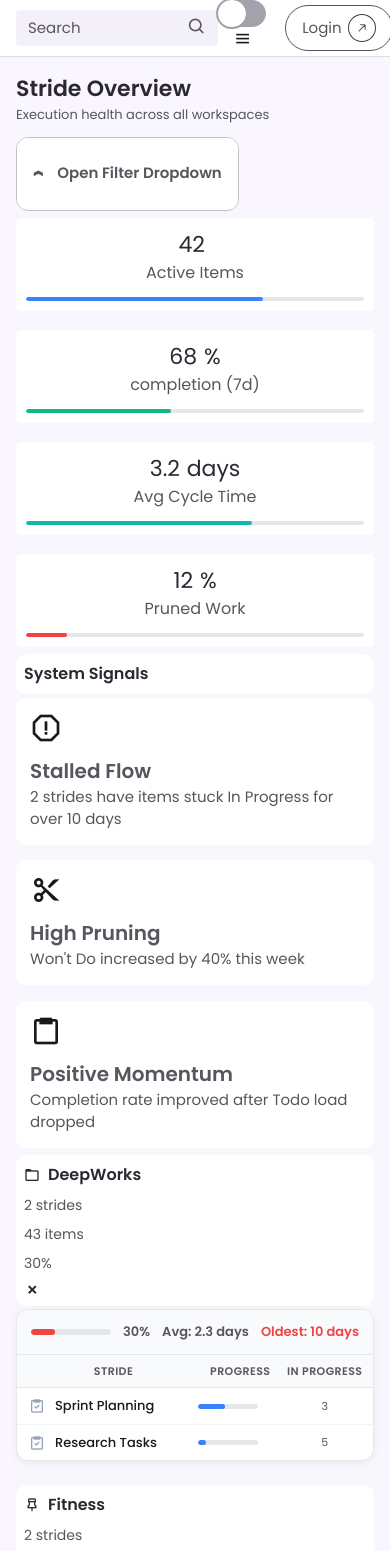
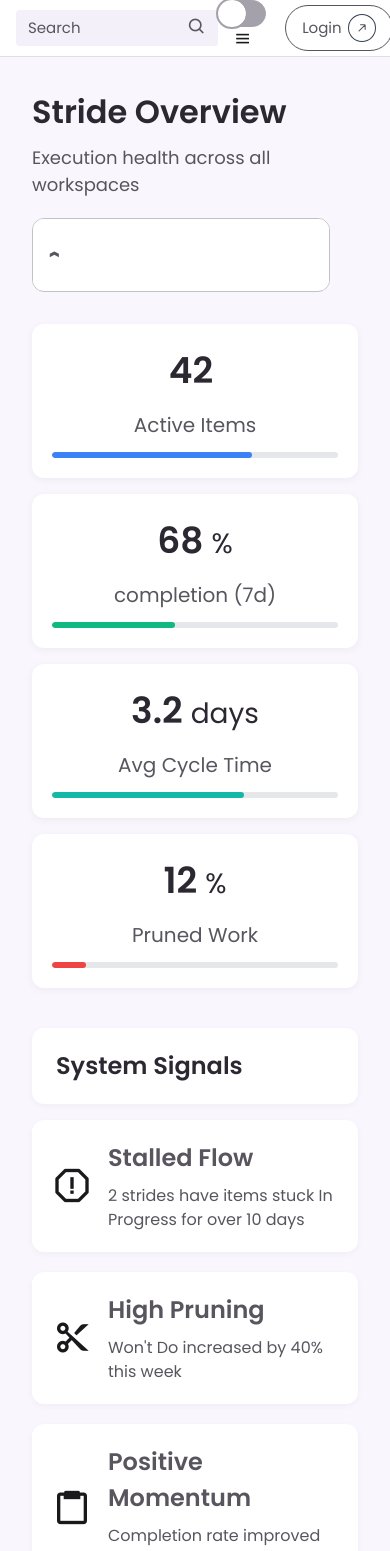
Before and after one commit to ISHariharan/Evolyn, a React (Create React App) app: page /stride/dashboard in a window 390 px wide. Shown: the top 1551 px of the page. Built offline with nearby package versions, Linux system fonts and the light colour scheme.

Commit message:
Change : Stride Dashboard styling corrections and few minor upgrades

```diff
--- a/src/Pages/StrideDashBoard/StrideDashBoard.scss
+++ b/src/Pages/StrideDashBoard/StrideDashBoard.scss
@@ -1,29 +1,44 @@
-/* Wrapper scope */
+/* StrideDashBoard.scss - Complete file */
 
+/* ──────────────────────────────────────────────────────────────
+   Global / Wrapper
+─────────────────────────────────────────────────────────────── */
+.stride-dashboard {
+  padding: 1rem;
+  font-family: var(--body-font);
+}
 
-/* Header layout */
+/* ──────────────────────────────────────────────────────────────
+   Header
+─────────────────────────────────────────────────────────────── */
 .stride-dashboard-header-container {
   display: flex;
   justify-content: space-between;
+  align-items: flex-start;
   width: 100%;
+  margin-bottom: 2rem;
+  flex-wrap: wrap;
+  gap: 1.5rem;
 }
 
-.stride-dashboard-header-left{
+.stride-dashboard-header-left {
   text-align: left;
+  flex: 1;
 }
 
 .stride-dashboard-header-left-upper-section {
-  font-size: 32px;
+  font-size: 2rem;
   font-weight: bold;
   color: var(--first-color);
+  margin-bottom: 0.5rem;
 }
 
 .stride-dashboard-header-left-lower-section {
-  font-size: 18px;
+  font-size: 1.125rem;
+  color: var(--text-color);
 }
 
-/* ---------------- FILTER DROPDOWN ---------------- */
-
+/* Filter Dropdown */
 .stride-dashboard-filter-dropdown {
   border: 1px solid #c1c2c5;
   border-radius: 12px;
@@ -34,7 +49,6 @@
   overflow: hidden;
 }
 
-/* accessibility */
 .stride-dashboard-sr-only {
   position: absolute;
   width: 1px;
@@ -43,7 +57,6 @@
   clip: rect(0 0 0 0);
 }
 
-/* Trigger */
 .stride-dashboard-filter-trigger {
   cursor: pointer;
   padding: 1rem;
@@ -63,24 +76,10 @@
   transition: transform 300ms ease;
 }
 
-.stride-dashboard-filter-trigger::after {
-  content: "Open Filter Dropdown";
-}
-
-/* Open state */
-.stride-dashboard-filter-dropdown
-  input:checked
-  + .stride-dashboard-filter-trigger::before {
+.stride-dashboard-filter-dropdown input:checked + .stride-dashboard-filter-trigger::before {
   transform: rotate(90deg);
 }
 
-.stride-dashboard-filter-dropdown
-  input:checked
-  + .stride-dashboard-filter-trigger::after {
-  content: "Close Filter Dropdown";
-}
-
-/* List */
 .stride-dashboard-filter-list {
   opacity: 0;
   max-height: 0;
@@ -97,7 +96,6 @@
   padding-top: 12px;
 }
 
-/* Items */
 .stride-dashboard-filter-listitem {
   list-style: none;
   margin-bottom: 8px;
@@ -111,151 +109,165 @@
   font-size: 15px;
 }
 
-/* Scrollbar */
-.stride-dashboard-webkit-scrollbar::-webkit-scrollbar {
-  width: 8px;
-}
-.stride-dashboard-webkit-scrollbar::-webkit-scrollbar-thumb {
-  background: #c1c2c5;
-  border-radius: 9999px;
+/* ──────────────────────────────────────────────────────────────
+   Overview Cards
+─────────────────────────────────────────────────────────────── */
+.stride-dashboard-overview-container {
+  display: flex;
+  flex-wrap: wrap;
+  gap: 1.5rem;
+  justify-content: center;
+  margin-bottom: 2.5rem;
 }
 
-.stride-dashboard-overview-container{
-    display : flex;
-    justify-content: center;
-    gap: 2%;
+.stride-dashboard-overview {
+  flex: 1;
+  min-width: 260px;
+  max-width: 320px;
+  background-color: var(--container-color);
+  border-radius: 12px;
+  padding: 1.25rem;
+  box-shadow: 0 2px 8px rgba(0, 0, 0, 0.05);
 }
 
-.stride-dashboard-overview{
-    margin-top: 2%;
-    width: 300px;
-    background-color: var(--container-color);
-    border-radius : 5px;
-    padding: 15px;
+.stride-dashboard-overview-upper-container {
+  display: flex;
+  align-items: baseline;
+  justify-content: center;
+  gap: 0.5rem;
+  margin-bottom: 0.75rem;
 }
 
-
-.stride-dashboard-overview-upper-container{
-    display: flex;
-    justify-content: center;
-    gap: 2%;
-
-}
-
-.stride-dashboard-overview-primary-content{
-    font-size: 32px;
+.stride-dashboard-overview-primary-content {
+  font-size: 2.25rem;
+  font-weight: 700;
   color: var(--first-color);
 }
 
-.stride-dashboard-overview-secondary-content{
-    font-size: 32px;
+.stride-dashboard-overview-secondary-content {
+  font-size: 1.75rem;
   color: var(--first-color);
 }
 
-.stride-dashboard-overview-lower-primary-content{
-    font-size : 24px;
+.stride-dashboard-overview-lower-primary-content {
+  font-size: 1.25rem;
   color: var(--text-color);
+  margin-bottom: 0.75rem;
 }
 
 .underline-progress {
-    margin: 0 auto;
-    width: 80%;
-    height: 4px;
+  width: 100%;
+  height: 6px;
   background-color: #e5e7eb;
-    border-radius: 999px;
+  border-radius: 3px;
   overflow: hidden;
-    margin-top: 12px;
 }
 
 .underline-progress__fill {
   height: 100%;
-    border-radius: 999px;
-    transition: width 0.4s ease;
+  border-radius: 3px;
+  transition: width 0.5s ease;
 }
 
-.stridedashboard-table-header{
-  margin-top: 2%;
+/* ──────────────────────────────────────────────────────────────
+   Table Header (Workspace & System Signals)
+─────────────────────────────────────────────────────────────── */
+.stridedashboard-table-header {
+  margin: 2rem 0 1rem;
 }
 
 .stridebashboard-workspace-header-container,
-.stridedashboard-system-signals-header{
-  background-color : var(--container-color);
-  border-radius: 10px;
+.stridedashboard-system-signals-header {
+  background-color: var(--container-color);
+  border-radius: 12px;
   display: flex;
-  gap: 2%;
-  justify-content: left;
+  flex-wrap: wrap;
   align-items: center;
-  font-size: 24px;
-  font-weight: bolder;
-  color : var(--first-color);
-  padding: 1%;
+  gap: 1rem;
+  padding: 1.25rem 1.5rem;
+  font-size: 1.5rem;
+  font-weight: 700;
+  color: var(--first-color);
+  box-shadow: 0 2px 6px rgba(0, 0, 0, 0.04);
 }
 
-.stridedashboard-system-signals-container{
-  display : flex;
-  justify-content: space-between;
+.stridedashboard-workspace-header {
+  display: flex;
+  align-items: center;
+  gap: 0.75rem;
 }
 
-.stridedashboard-system-signals-board{
-  background-color: var(--container-color);
-  padding: 2%;
-  margin-top: 1%;
-  display: flex;
-  gap: 5%;
-  width: 33%;
-  align-items: center;
-  border-radius: 10px;
+.stridedashboard-workspace-stride-count,
+.stridedashboard-workspace-stride-items,
+.stridedashboard-workspace-percentage {
+  font-weight: 500;
+  font-size: 1.125rem;
+  color: var(--text-color);
 }
 
-.system-signals-icon{
-  font-size: 42px;
+.stridedashboard-workspace-status-icon {
+  font-size: 1.5rem;
+  margin-left: auto;
+}
+
+/* ──────────────────────────────────────────────────────────────
+   System Signals
+─────────────────────────────────────────────────────────────── */
+.stridedashboard-system-signals-container {
+  display: grid;
+  grid-template-columns: repeat(auto-fit, minmax(280px, 1fr));
+  gap: 1.25rem;
+  margin-top: 1rem;
+}
+
+.stridedashboard-system-signals-board {
+  background-color: var(--container-color);
+  padding: 1.25rem;
+  border-radius: 12px;
+  display: flex;
+  gap: 1rem;
+  align-items: center;
+  box-shadow: 0 2px 6px rgba(0, 0, 0, 0.04);
+}
+
+.system-signals-icon {
+  font-size: 2.5rem;
   color: var(--title-color);
+  flex-shrink: 0;
 }
 
 .stridedashboard-system-signals-content{
-  display: block;
   text-align: left;
 }
 
-.stridedashboard-system-signals-content-header{
-  font-size: 32px;
-  font-weight: bolder;
+.stridedashboard-system-signals-content-header {
+  font-size: 1.5rem;
+  font-weight: 700;
+  margin-bottom: 0.5rem;
 }
 
-.stridedashboard-workspace-header{
-  display: flex;
-  align-items: center;
-  gap: 8%;
-}
-
-.stridedashboard-workspace-stride-items,
-.stridedashboard-workspace-percentage,
-.stridedashboard-workspace-stride-count{
-  font-weight: normal;
-  font-size: 18px;
+.stridedashboard-system-signals-content-description {
+  font-size: 1rem;
   color: var(--text-color);
 }
 
-.stridedashboard-workspace-status-icon{
-  font-weight: bold;
-}
-
-/*Template Group & Sub-Header*/
+/* ──────────────────────────────────────────────────────────────
+   Template Group & Sub-Header
+─────────────────────────────────────────────────────────────── */
 .template-group {
-  margin-top: 1%;
-  margin-bottom: 1%;
+  margin: 1.5rem 0 2.5rem;
   border: 1px solid #e5e7eb;
   border-radius: 12px;
   overflow: hidden;
   background: var(--container-color);
-  box-shadow: 0 2px 8px rgba(0, 0, 0, 0.06);
+  box-shadow: 0 4px 12px rgba(0, 0, 0, 0.06);
 }
 
 .stridedashboard-template-header {
   display: flex;
   justify-content: right;
   align-items: center;
-  padding: 16px 20px;
+  padding: 1rem 1.5rem;
   background: #f8fafc;
   border-bottom: 1px solid #e5e7eb;
   font-weight: 600;
@@ -263,15 +275,15 @@
 }
 
 .template-name {
-  font-size: 17px;
+  font-size: 1.125rem;
   color: var(--title-color);
 }
 
 .template-metrics {
   display: flex;
   align-items: center;
-  gap: 20px;
-  font-size: 14px;
+  gap: 1.25rem;
+  font-size: 0.95rem;
   color: var(--text-color);
 }
 
@@ -300,32 +312,44 @@
 }
 
 /* ──────────────────────────────────────────────────────────────
-   Stride Table
+   Stride Table - Main Fix Area
 ─────────────────────────────────────────────────────────────── */
 .stride-table {
   width: 100%;
+  overflow-x: auto;
+  -webkit-overflow-scrolling: touch;
+}
+
+.stride-table-header,
+.stride-row {
+  display: grid;
+  grid-template-columns:
+    minmax(180px, 2.5fr)    /* Stride name */
+    minmax(80px, 1fr)       /* Progress */
+    repeat(auto-fit, minmax(70px, 1fr))  /* Dynamic status columns */
+    minmax(90px, 1.2fr)     /* Avg Cycle */
+    minmax(90px, 1.2fr);    /* Oldest Item */
+  gap: 12px;
+  align-items: center;
+  padding: 14px 20px;
+  font-size: 14px;
 }
 
 .stride-table-header {
-  display: grid;
-  grid-template-columns: 2.2fr 1fr 1fr 1fr 1fr 1.1fr 1.1fr;
+  position: sticky;
+  top: 0;
   background: #f8fafc;
-  padding: 12px 20px;
-  font-size: 13.5px;
+  z-index: 10;
   font-weight: 600;
   color: var(--text-color);
   border-bottom: 1px solid #e5e7eb;
   text-transform: uppercase;
   letter-spacing: 0.4px;
+  font-size: 13px;
 }
 
 .stride-row {
-  display: grid;
-  grid-template-columns: 2.2fr 1fr 1fr 1fr 1fr 1.1fr 1.1fr;
-  padding: 14px 20px;
-  font-size: 14px;
   border-bottom: 1px solid #f1f5f9;
-  align-items: center;
   transition: background 0.15s ease;
 
   &:hover {
@@ -343,6 +367,9 @@
   gap: 10px;
   font-weight: 500;
   color: var(--title-color);
+  white-space: nowrap;
+  overflow: hidden;
+  text-overflow: ellipsis;
 
   i {
     font-size: 18px;
@@ -376,31 +403,67 @@
 }
 
 /* ──────────────────────────────────────────────────────────────
-   Responsive adjustments
+   Responsive Adjustments
 ─────────────────────────────────────────────────────────────── */
 @media (max-width: 1024px) {
-  .stridedashboard-template-header {
+  .stride-dashboard-header-container {
     flex-direction: column;
-    align-items: flex-start;
-    gap: 12px;
-    padding: 14px 16px;
+    gap: 1.25rem;
   }
 
-  .template-metrics {
-    width: 100%;
-    justify-content: space-between;
-    gap: 12px;
+  .stride-dashboard-overview-container {
+    gap: 1rem;
   }
 
-  .template-progress-container {
-    width: 100px;
+  .stride-dashboard-overview {
+    flex: 1 1 45%;
+    max-width: none;
+  }
+
+  .stridedashboard-system-signals-container {
+    grid-template-columns: 1fr;
   }
 
   .stride-table-header,
   .stride-row {
-    grid-template-columns: 1.8fr 0.9fr 0.9fr 0.9fr 0.9fr 1fr 1fr;
+    grid-template-columns:
+      minmax(160px, 2fr)
+      minmax(70px, 0.9fr)
+      repeat(auto-fit, minmax(60px, 1fr))
+      minmax(80px, 1fr)
+      minmax(80px, 1fr);
+    gap: 8px;
+    padding: 12px 16px;
     font-size: 13px;
-    padding: 12px 16px;
+  }
+
+  .mini-progress {
+    width: 80px;
+  }
+}
+
+@media (max-width: 768px) {
+  .stride-dashboard-overview {
+    flex: 1 1 100%;
+  }
+
+  .stridebashboard-workspace-header-container {
+    flex-direction: column;
+    align-items: flex-start;
+    gap: 0.75rem;
+  }
+
+  .stride-table-header,
+  .stride-row {
+    grid-template-columns:
+      minmax(140px, 1.8fr)
+      minmax(60px, 0.8fr)
+      repeat(auto-fit, minmax(55px, 1fr))
+      minmax(70px, 0.9fr)
+      minmax(70px, 0.9fr);
+    gap: 6px;
+    font-size: 12px;
+    padding: 10px 12px;
   }
 
   .mini-progress {
@@ -408,324 +471,24 @@
   }
 }
 
-@media (max-width: 768px) {
+@media (max-width: 480px) {
   .stride-table-header,
   .stride-row {
-    grid-template-columns: 2fr 1fr 1fr 1fr 1fr 1fr 1fr;
-    font-size: 12.5px;
-  }
-
-  .stride-name {
-    font-size: 13px;
-  }
-
-  .template-stat {
-    font-size: 13px;
-    min-width: auto;
-  }
-}
-
-@media screen and (max-width: 1024px){
-    .stride-dashboard-overview-container{
-        display : flex;
-        justify-content: center;
-        gap: 1%;
-        flex-wrap: wrap;
-    }
-}
-
-/* ──────────────────────────────────────────────────────────────
-   Global Responsive Adjustments
-─────────────────────────────────────────────────────────────── */
-
-/* Large screens (default) */
-
-/* Medium screens (tablets, <1024px) */
-@media (max-width: 1024px) {
-  .stride-dashboard-header-container {
-    flex-direction: column;
-    gap: 16px;
-    align-items: flex-start;
-  }
-
-  .stride-dashboard-header-left-upper-section {
-    font-size: 28px;
-  }
-
-  .stride-dashboard-header-left-lower-section {
-    font-size: 16px;
-  }
-
-  .stride-dashboard-filter-dropdown {
-    max-width: 100%;
-    min-width: 100%;
-  }
-
-  .stride-dashboard-overview-container {
-    flex-wrap: wrap;
-    gap: 12px;
-    justify-content: flex-start;
-  }
-
-  .stride-dashboard-overview {
-    width: calc(50% - 12px);
-    padding: 12px;
-  }
-
-  .stride-dashboard-overview-primary-content,
-  .stride-dashboard-overview-secondary-content {
-    font-size: 28px;
-  }
-
-  .stride-dashboard-overview-lower-primary-content {
-    font-size: 20px;
-  }
-
-  .underline-progress {
-    width: 100%;
-  }
-
-  .stridebashboard-workspace-header-container,
-  .stridedashboard-system-signals-header {
-    font-size: 20px;
-    padding: 12px;
-    gap: 12px;
-  }
-
-  .stridedashboard-system-signals-container {
-    flex-direction: column;
-    gap: 12px;
-  }
-
-  .stridedashboard-system-signals-board {
-    width: 100%;
-    padding: 16px;
-  }
-
-  .system-signals-icon {
-    font-size: 36px;
-  }
-
-  .stridedashboard-system-signals-content-header {
-    font-size: 28px;
-  }
-
-  .stridedashboard-workspace-stride-count,
-  .stridedashboard-workspace-stride-items,
-  .stridedashboard-workspace-percentage {
-    font-size: 16px;
-  }
-
-  .template-group {
-    margin-bottom: 24px;
-  }
-
-  .stridedashboard-template-header {
-    padding: 14px 16px;
-    font-size: 16px;
-  }
-
-  .template-name {
-    font-size: 16px;
-  }
-
-  .template-metrics {
-    gap: 16px;
-    font-size: 13px;
-  }
-
-  .template-progress-container {
-    width: 120px;
-  }
-
-  .stride-table-header {
-    font-size: 13px;
-    padding: 10px 16px;
-  }
-
-  .stride-row {
-    font-size: 13px;
-    padding: 12px 16px;
-  }
-
-  .mini-progress {
-    width: 80px;
-  }
-}
-
-/* Small screens (mobile, <768px) */
-@media (max-width: 768px) {
-  body {
-    padding: 1rem 1rem 0;
-  }
-
-  .stride-dashboard-header-left-upper-section {
-    font-size: 24px;
-  }
-
-  .stride-dashboard-header-left-lower-section {
-    font-size: 14px;
-  }
-
-  .stride-dashboard-overview-container {
-    flex-direction: column;
-    gap: 12px;
-  }
-
-  .stride-dashboard-overview {
-    width: 100%;
-    padding: 12px;
-  }
-
-  .stride-dashboard-overview-primary-content,
-  .stride-dashboard-overview-secondary-content {
-    font-size: 24px;
-  }
-
-  .stride-dashboard-overview-lower-primary-content {
-    font-size: 18px;
-  }
-
-  .stridebashboard-workspace-header-container,
-  .stridedashboard-system-signals-header {
-    font-size: 18px;
-    padding: 10px;
-    flex-direction: column;
-    align-items: flex-start;
-    gap: 8px;
-  }
-
-  .stridedashboard-workspace-header {
-    gap: 8px;
-  }
-
-  .stridedashboard-workspace-stride-count,
-  .stridedashboard-workspace-stride-items,
-  .stridedashboard-workspace-percentage {
-    font-size: 14px;
-  }
-
-  .stridedashboard-system-signals-container {
-    gap: 12px;
-  }
-
-  .stridedashboard-system-signals-board {
-    flex-direction: column;
-    align-items: flex-start;
-    gap: 12px;
-    padding: 14px;
-  }
-
-  .system-signals-icon {
-    font-size: 32px;
-  }
-
-  .stridedashboard-system-signals-content-header {
-    font-size: 24px;
-  }
-
-  .stridedashboard-template-header {
-    flex-direction: column;
-    align-items: flex-start;
-    gap: 12px;
-    padding: 12px 14px;
-  }
-
-  .template-name {
-    font-size: 15px;
-  }
-
-  .template-metrics {
-    width: 100%;
-    justify-content: space-between;
-    gap: 12px;
-    font-size: 12px;
-  }
-
-  .template-progress-container {
-    width: 100px;
-    height: 6px;
-  }
-
-  /* Make table scrollable horizontally on small screens */
-  .stride-table {
-    overflow-x: auto;
-  }
-
-  .stride-table-header,
-  .stride-row {
-    min-width: 700px; /* Ensure scrolling if needed */
-    font-size: 12px;
-    padding: 10px 14px;
-  }
-
-  .mini-progress {
-    width: 70px;
-    height: 5px;
-  }
-
-  .stride-name i {
-    font-size: 16px;
-  }
-}
-
-/* Extra small screens (<480px) */
-@media (max-width: 480px) {
-  .stride-dashboard-header-container {
-    gap: 12px;
-  }
-
-  .stride-dashboard-header-left-upper-section {
-    font-size: 22px;
-  }
-
-  .stride-dashboard-header-left-lower-section {
-    font-size: 13px;
-  }
-
-  .stride-dashboard-overview {
-    padding: 10px;
-  }
-
-  .stride-dashboard-overview-primary-content,
-  .stride-dashboard-overview-secondary-content {
-    font-size: 22px;
-  }
-
-  .stride-dashboard-overview-lower-primary-content {
-    font-size: 16px;
-  }
-
-  .stridebashboard-workspace-header-container,
-  .stridedashboard-system-signals-header {
-    font-size: 16px;
-    padding: 8px;
-  }
-
-  .stridedashboard-system-signals-content-header {
-    font-size: 20px;
-  }
-
-  .template-name {
-    font-size: 14px;
-  }
-
-  .template-metrics {
-    gap: 8px;
-    font-size: 11px;
-  }
-
-  .template-progress-container {
-    width: 80px;
-  }
-
-  .stride-table-header,
-  .stride-row {
-    font-size: 11px;
-    padding: 8px 12px;
+    grid-template-columns:
+      minmax(120px, 1.5fr)
+      minmax(50px, 0.7fr)
+      repeat(auto-fit, minmax(50px, 1fr))
+      minmax(60px, 0.8fr)
+      minmax(60px, 0.8fr);
+    font-size: 11.5px;
+    padding: 8px 10px;
   }
 
   .mini-progress {
     width: 60px;
   }
+
+  .template-progress-container {
+    width: 100px;
   }
+}
--- a/src/Pages/StrideDashBoard/StrideDashBoard.tsx
+++ b/src/Pages/StrideDashBoard/StrideDashBoard.tsx
@@ -106,7 +106,6 @@ const StrideDashBoard = () => {
           strideDetails : {
             ToDo : "7",
             InProgress : "3",
-            WontDo : "2",
             Done: "10",
           },
           strideAvgCycle : "2.8 days",
@@ -129,6 +128,24 @@ const StrideDashBoard = () => {
     }
   ];
 
+  const getAllStatuses = (strides: any[]) => {
+    const statusOrder: string[] = [];
+    const seen = new Set<string>();
+
+    strides.forEach((stride) => {
+      if (stride.strideDetails) {
+        Object.keys(stride.strideDetails).forEach((status) => {
+          if (!seen.has(status)) {
+            seen.add(status);
+            statusOrder.push(status);
+          }
+        });
+      }
+    });
+
+    return statusOrder;
+  };
+
   const getWorkspaceTemplateGroups = (strides: any[]) => {
     const groups = new Map<string, any>();
 
@@ -143,6 +160,7 @@ const StrideDashBoard = () => {
           maxOldestDays: 0,
           maxOldestStr: "0 days",
           cycleTimes: [],
+          statusTotals: {} as Record<string, number>,
         });
       }
 
@@ -151,11 +169,7 @@ const StrideDashBoard = () => {
 
       const details = stride.strideDetails || {};
       const done = Number(details.Done || 0);
-      const total =
-        done +
-        Number(details.InProgress || 0) +
-        Number(details.WontDo || details["Won't Do"] || 0) +
-        Number(details.ToDo || 0);
+      const total = Object.values(details).reduce((sum: number, v: any) => sum + Number(v || 0), 0);
 
       g.totalDone += done;
       g.totalItems += total;
@@ -187,6 +201,7 @@ const StrideDashBoard = () => {
         avgCycle,
         oldestItem: group.maxOldestStr,
         isOldestWarning: group.maxOldestDays > 9,
+        statuses: getAllStatuses(group.strides),
       };
     });
   };
@@ -421,14 +436,18 @@ const StrideDashBoard = () => {
                           </div>
                         </div>
 
-                        {/* Stride detail rows */}
                         <div className="stride-table">
                           <div className="stride-table-header">
                             <div>Stride</div>
                             <div>Progress</div>
-                            <div>In Progress</div>
-                            <div>Done</div>
-                            <div>Won't Do</div>
+
+                            {group.statuses.map((status : any) => (
+                              <div key={status} className="status-header">
+                                {status}
+                                {/* <small>{group.statusTotals[status] || 0}</small> */}
+                              </div>
+                            ))}
+
                             <div>Avg Cycle</div>
                             <div>Oldest Item</div>
                           </div>
@@ -453,9 +472,9 @@ const StrideDashBoard = () => {
                                     <div style={{ width: `${progPercent}%` }} />
                                   </div>
                                 </div>
-                                <div>{inProg}</div>
-                                <div>{done}</div>
-                                <div>{wontDo}</div>
+                                {group.statuses.map((status : any) => (
+                                  <div key={status}>{Number(details[status] || 0)}</div>
+                                ))}
                                 <div>{stride.strideAvgCycle}</div>
                                 <div className={parseFloat(stride.oldestItem) > 9 ? "oldest-warning" : ""}>
                                   {stride.oldestItem}
```
Lines whose indentation alone changed are shown as unchanged.
